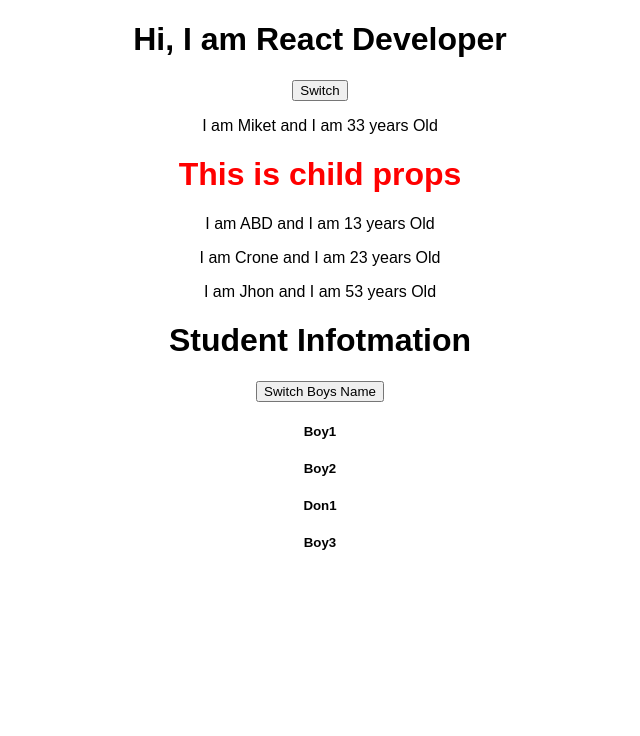
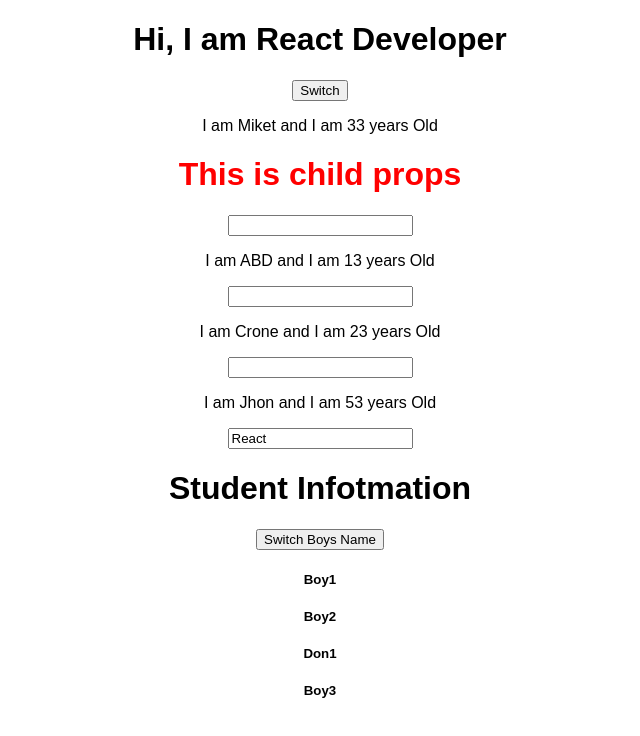
Before and after one commit to aniketbumbc/React-Practice, a React (Create React App) app: page / in a window 1280 px wide. Shown: the top 736 px of the page, without its empty margins (320-960 px from the left). Built offline with nearby package versions, Linux system fonts and the light colour scheme.

Commit message:
two way binding

```diff
--- a/src/App.js
+++ b/src/App.js
@@ -1,11 +1,11 @@
 import React, { Component } from "react";
 import "./App.css";
 import Person from "./Components/Person/Person";
-import Student from './Components/Student';
+import Student from "./Components/Student";
 
 class App extends Component {
   state = {
-      tech:"React",
+    tech: "React",
     person: [
       { name: "Miket", age: 33 },
       { name: "ABD", age: 13 },
@@ -14,23 +14,32 @@ class App extends Component {
     ]
   };
 
-  switchNameHandler = () => {
+  switchNameHandler = (newName) => {
     this.setState({
-      tech:"Angular",
+      tech: "Angular",
       person: [
-        { name: "Aniket", age: 33 },
+        { name: newName, age: 33 },
         { name: "ABD", age: 13 },
         { name: "Don", age: 23 },
-        { name: "Jhon", age:20 }
+        { name: "Jhon", age: 20 }
       ]
     });
   };
+
+  nameChangeHandler = (event) =>{
+    this.setState({
+      tech: event.target.value
+    });
+  }
+
   render() {
     return (
       <div className="App">
         <h1> Hi, I am {this.state.tech} Developer</h1>
-        <button onClick={this.switchNameHandler}>Switch</button>
-        <Person name={this.state.person[0].name} age={this.state.person[0].age}>
+        <button onClick={() => this.switchNameHandler("Bunyyyy")}>Switch</button>
+        <Person name={this.state.person[0].name} age={this.state.person[0].age}
+        switchs = {this.switchNameHandler.bind(this,"Yahooo")}
+        >
           <h1 style={{ color: "red" }}>This is child props</h1>
         </Person>
         <Person
@@ -44,8 +53,10 @@ class App extends Component {
         <Person
           name={this.state.person[3].name}
           age={this.state.person[3].age}
+          change ={this.nameChangeHandler}
+          tech = {this.state.tech}
         />
-        <Student/>
+        <Student />
       </div>
     );
   }
--- a/src/Components/Person/Person.js
+++ b/src/Components/Person/Person.js
@@ -1,12 +1,14 @@
-import React,{useState} from "react";
+import React from "react";
 
 const person = (props) => {
+  console.log(props);
   return (
     <div>
       <p>
         I am {props.name} and I am {props.age} years Old
       </p>
-      <p>{props.children}</p>
+      <p onClick = {props.switchs}>{props.children}</p>
+      <input type ="text" onChange={props.change} value = {props.tech}/>
     </div>
   );
 };
--- a/src/Components/Student.js
+++ b/src/Components/Student.js
@@ -1,7 +1,7 @@
 import React, { useState } from "react";
 
 const Student = props => {
- const [studentState,setStudnetsState] = useState({
+  const [studentState, setStudnetsState] = useState({
     person: [
       { name: "Boy1", age: 14 },
       { name: "Boy2", age: 18 },
@@ -16,7 +16,7 @@ const Student = props => {
         { name: "Aniket", age: 33 },
         { name: "ABD", age: 13 },
         { name: "Don", age: 23 },
-          { name: "Jhon", age:20 }
+        { name: "Jhon", age: 20 }
       ]
     });
   };
@@ -30,7 +30,7 @@ const Student = props => {
       <h5>{studentState.person[2].name}</h5>
       <h5>{studentState.person[3].name}</h5>
     </div>
-      )
+  );
 };
 
 export default Student;
```
Lines whose indentation alone changed are shown as unchanged.
